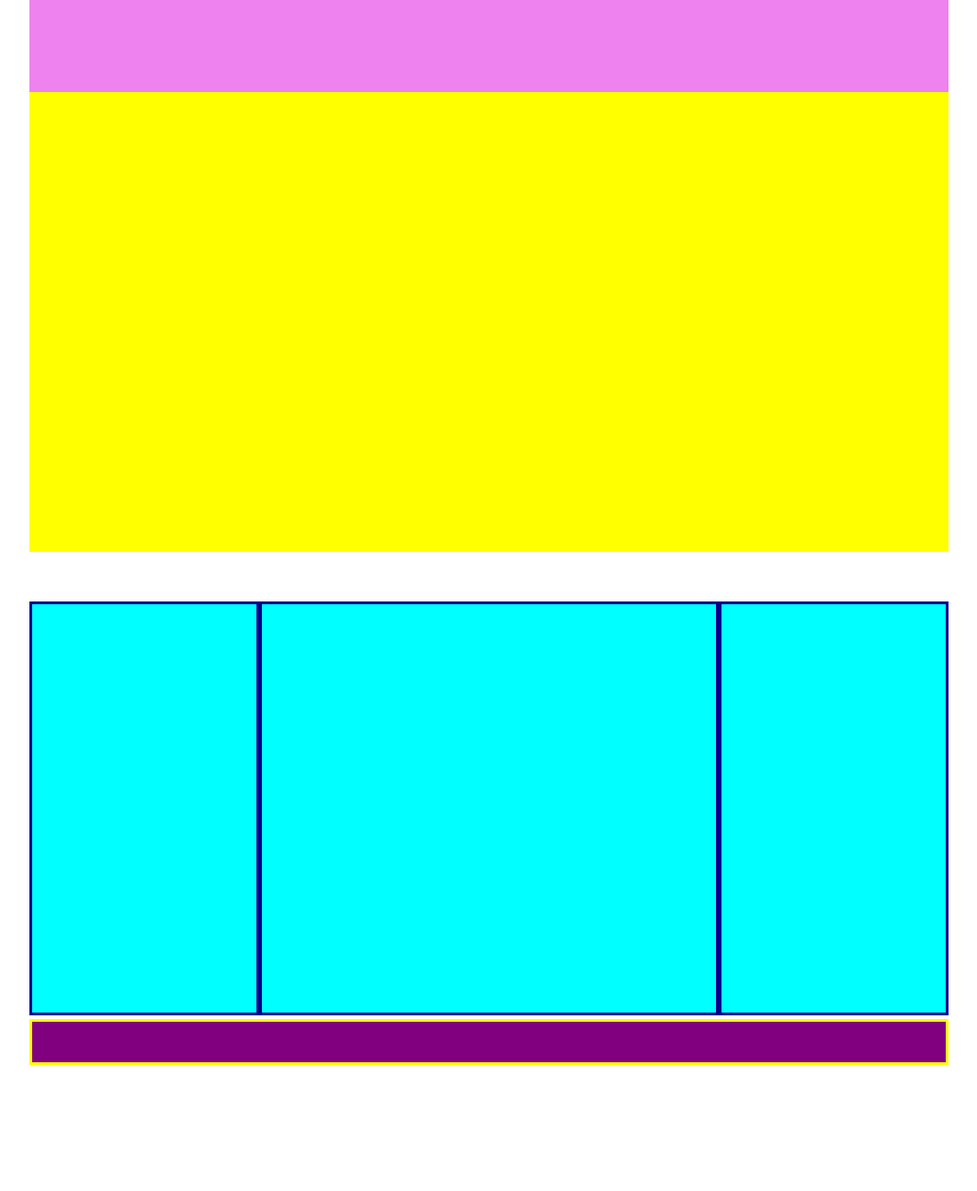
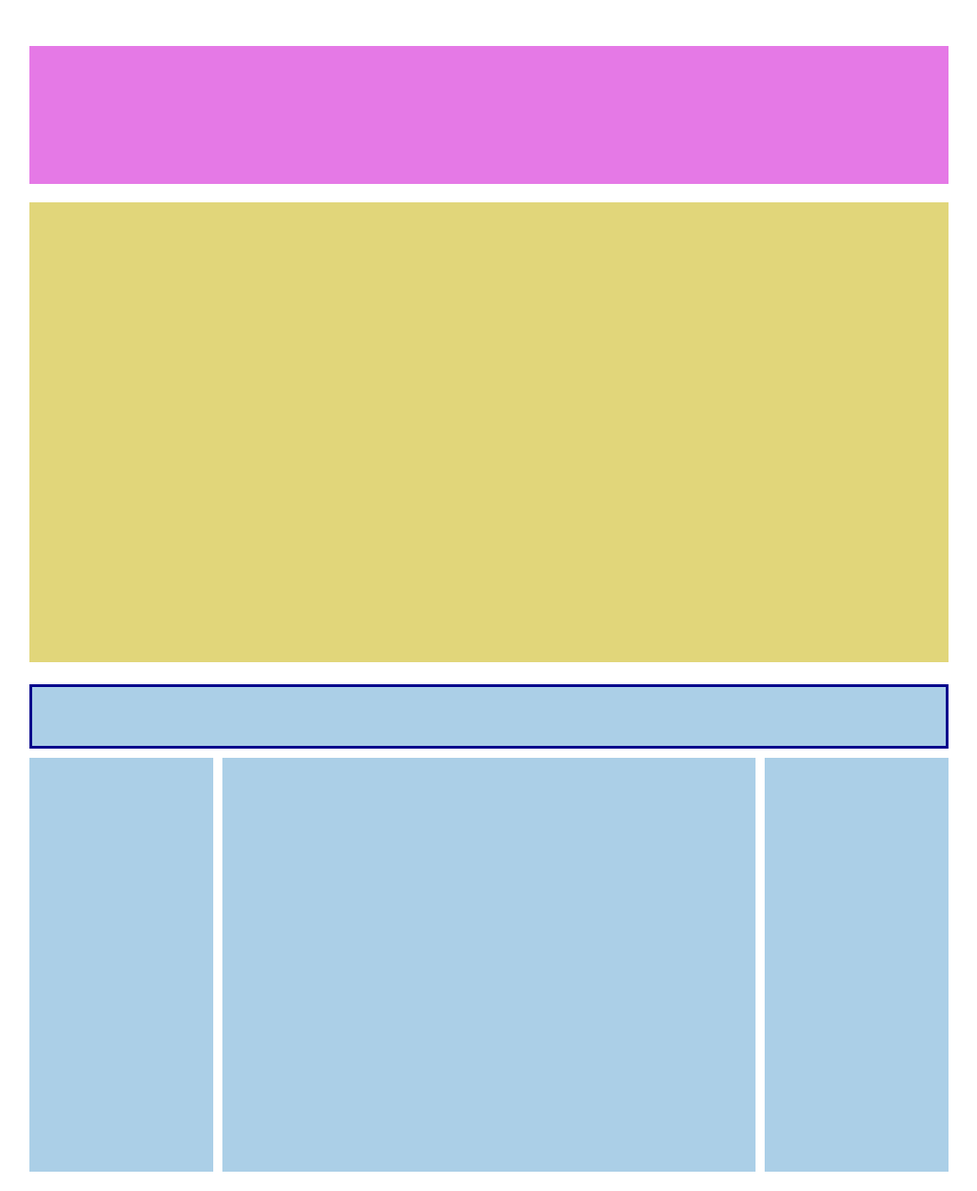
Before and after one commit to DavideLuporini/htmlcss-struttura-wp, a plain HTML site: page index.html in a window 1280 px wide. Shown: the top 1295 px of the page at 92% size, without its empty margins (108-1171 px from the left). Before the commit the page ends 1158 px from the top, so only its background shows below. Drawn offline with Linux system fonts and the light colour scheme.

Commit message:
Changed colors

```diff
--- a/style/style.css
+++ b/style/style.css
@@ -7,12 +7,18 @@
 body{
     width: 1000px;
     margin: 0 auto;
+    margin-top: 50px;
+    margin-bottom: 50px;
 }
 
 .container{
     width: 1000px;
-    height: 500px;
     display: inline-block;
+    margin-top: 20px;
+    margin-bottom: 20px;
+}
+.container.clearfix{
+    margin-top: 0;
 }
 .clearfix::after{
     display: table;
@@ -22,39 +28,41 @@ body{
 
 .block-violet{
     width: 100%;
-    height: 100px;
-    background-color: violet;
+    height: 150px;
+    background-color:#e579e6;
 }
 
 .block-yellow{
     width: 100%;
     height: 500px;
-    background-color: yellow;
+    background-color: #e1d67a;
+
 }
 .header-blue{
     width: 100%;
-    height: 50px;
+    height: 70px;
+    background-color: #abcfe7;
+    border: darkblue solid;
+    margin-bottom: 10px;
 }
 .sidebar{
     height: 450px;
-    width: 250px;
-    background-color: cyan;
-    border: solid;
-    border-color: darkblue;
+    width: calc(1000px / 5);
+    background-color: #abcfe7;
     float: left;
 }
 
 #middle-block{
-    width: 500px;
+    width: calc(1000px / 5 * 3 - 20px);
     height: 450px;
-    background-color: cyan;
-    border: darkblue solid;
+    background-color: #abcfe7;
     float: left;
+    margin-left: 10px;
+    margin-right: 10px;
 }
 
 footer{
-    background-color: purple;
-    border: yellow solid;
+    background-color:#8801fe;
     height: 50px;
     width: 100%;
 }
```
Also changed, not shown: index.html (+1 -3 lines).
